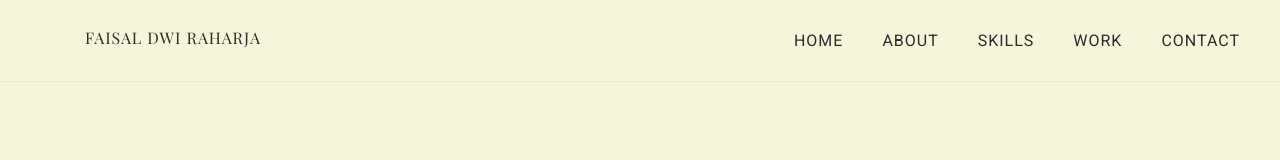
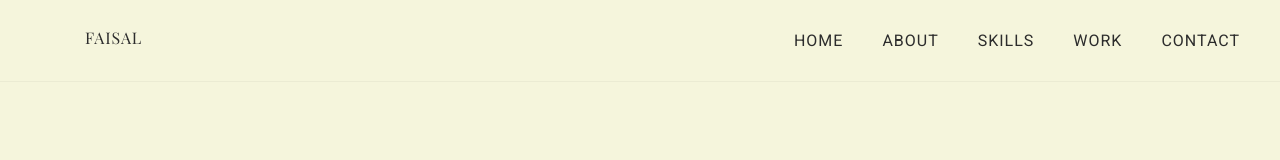
Before and after one commit to faisal69dwi/itw2025_a_253040040, a plain HTML site: page itw2025_project1_253040040/index.html in a window 1280 px wide. Shown: the top 160 px of the page. Drawn offline with nearby package versions, Linux system fonts and the light colour scheme.

Commit message:
menyesuaikan logo navbar

```diff
--- a/itw2025_project1_253040040/index.html
+++ b/itw2025_project1_253040040/index.html
@@ -11,7 +11,7 @@
 </head>
 <body>
 <header class="navbar">
-    <a href="#" class="logo">Faisal Dwi Raharja</a>
+    <a href="#" class="logo">Faisal</a>
 
     <div class="menu-toggle" id="mobile-menu">
         <span class="bar"></span>
```
Also changed, not shown: itw2025_project1_253040040/README.md (added).
